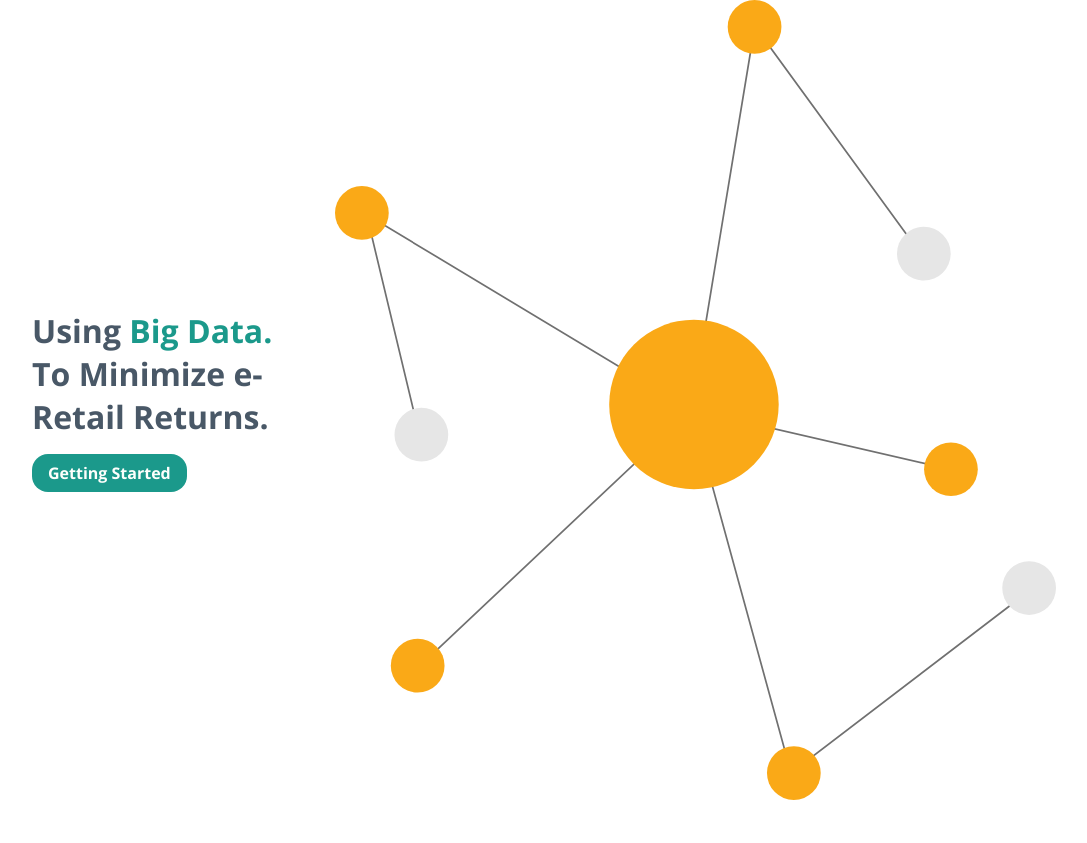
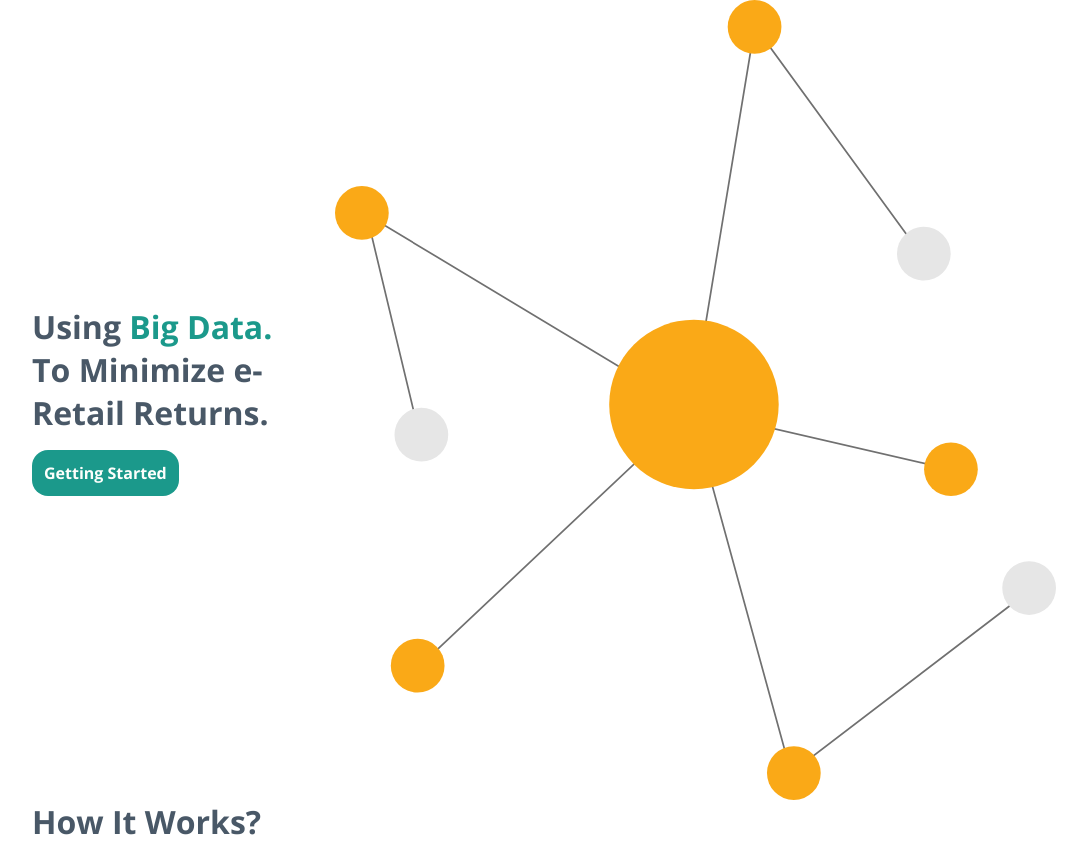
Before and after one commit to Myze-Team/myze-website, a React (Create React App) app: page / in a window 1280 px wide. Shown: the whole page, without its empty margins (96-1183 px from the left). Before the commit the page ends 800 px from the top, so only its background shows below. Built offline with nearby package versions, Linux system fonts and the light colour scheme.

Commit message:
Fixed margin/padding on all pages

```diff
--- a/src/components/standardbutton/index.module.scss
+++ b/src/components/standardbutton/index.module.scss
@@ -4,7 +4,7 @@
   text-decoration: none;
   color: $mwhite;
   background-color: $mturquoise;
-  padding: 0.5rem 1rem;
+  padding: 0.75rem;
   border-radius: 1rem;
   font-weight: bold;
 }
--- a/src/index.tsx
+++ b/src/index.tsx
@@ -4,9 +4,15 @@ import 'typeface-open-sans';
 import './styles/index.scss';
 import * as serviceWorker from './serviceWorker';
 import Cover from './pages/cover';
+import HowItWorks from './pages/howitworks';
 
 const App: React.FC = () => {
-  return (<Cover />);
+  return (
+    <>
+      <Cover />
+      <HowItWorks />
+    </>
+  );
 }
 
 ReactDOM.render(
--- a/src/pages/cover/index.module.scss
+++ b/src/pages/cover/index.module.scss
@@ -4,8 +4,8 @@
 .coverPage {
   display: flex;
   height: 100vh;
-  width: 100vw - 2 * $sidepadding;
-  padding: 0 $sidepadding;
+  width: 100vw - 2 * $sidemargin;
+  margin: 0 auto;
   justify-content: space-between;
   div {
     display: flex;
--- a/src/pages/howitworks/index.module.scss
+++ b/src/pages/howitworks/index.module.scss
@@ -0,0 +1,10 @@
+@import "../../styles/constants";
+@import "../../styles/gamut";
+
+.howItWorksPage {
+  width: 100vw - 2 * $sidemargin;
+  margin: 0 auto;
+  h1 {
+    color: $mdgray;
+  }
+}
--- a/src/pages/howitworks/index.tsx
+++ b/src/pages/howitworks/index.tsx
@@ -1,8 +1,12 @@
-
 import React from 'react';
+import styles from './index.module.scss';
 
 const HowItWorks: React.FC = () => {
-  return (<div></div>);
+  return (
+    <div className={styles.howItWorksPage}>
+      <h1>How It Works?</h1>
+    </div>
+  );
 }
 
 export default HowItWorks;
--- a/src/styles/_constants.scss
+++ b/src/styles/_constants.scss
@@ -1 +1 @@
-$sidepadding: 10vw;
+$sidemargin: 10vw;
```
